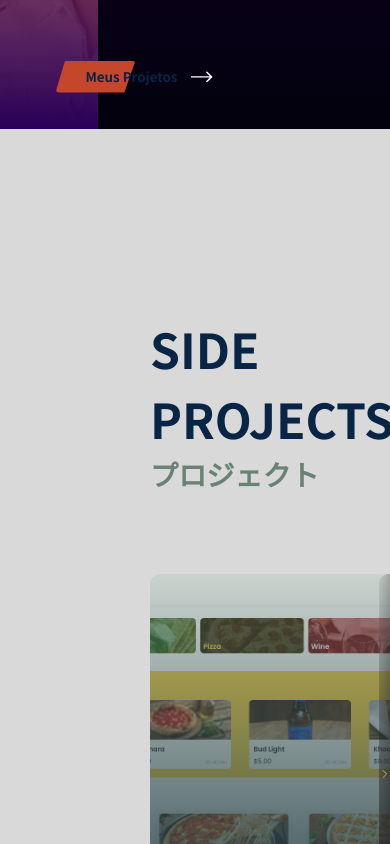
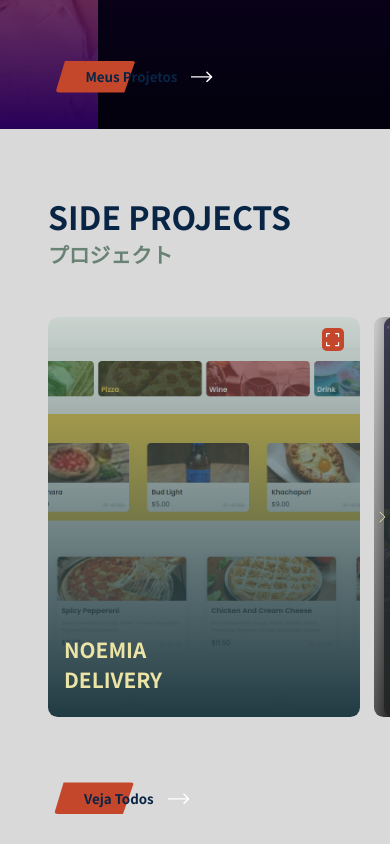
Before and after one commit to Marcos-An/my-portifolio, a Next.js app: page / in a window 390 px wide. Shown: the part 1280-2124 px from the top of the page. Built offline with nearby package versions, Linux system fonts and the light colour scheme.

Commit message:
projects sections responsive

```diff
--- a/src/components/organisms/ProjectsSection/thirdSection.module.scss
+++ b/src/components/organisms/ProjectsSection/thirdSection.module.scss
@@ -24,3 +24,22 @@
   width: 100%;
   margin-top: 4rem;
 }
+
+@media only screen and (min-width: 350px) and (max-width: 768px) {
+  .container {
+    padding-top: 2.5rem;
+    padding-bottom: 5rem;
+    padding-left: 3rem;
+
+    h1 {
+      font-size: 2rem;
+    }
+    h2 {
+      font-size: 1.3rem;
+    }
+  }
+
+  .slide {
+    margin-top: 2rem;
+  }
+}
```
